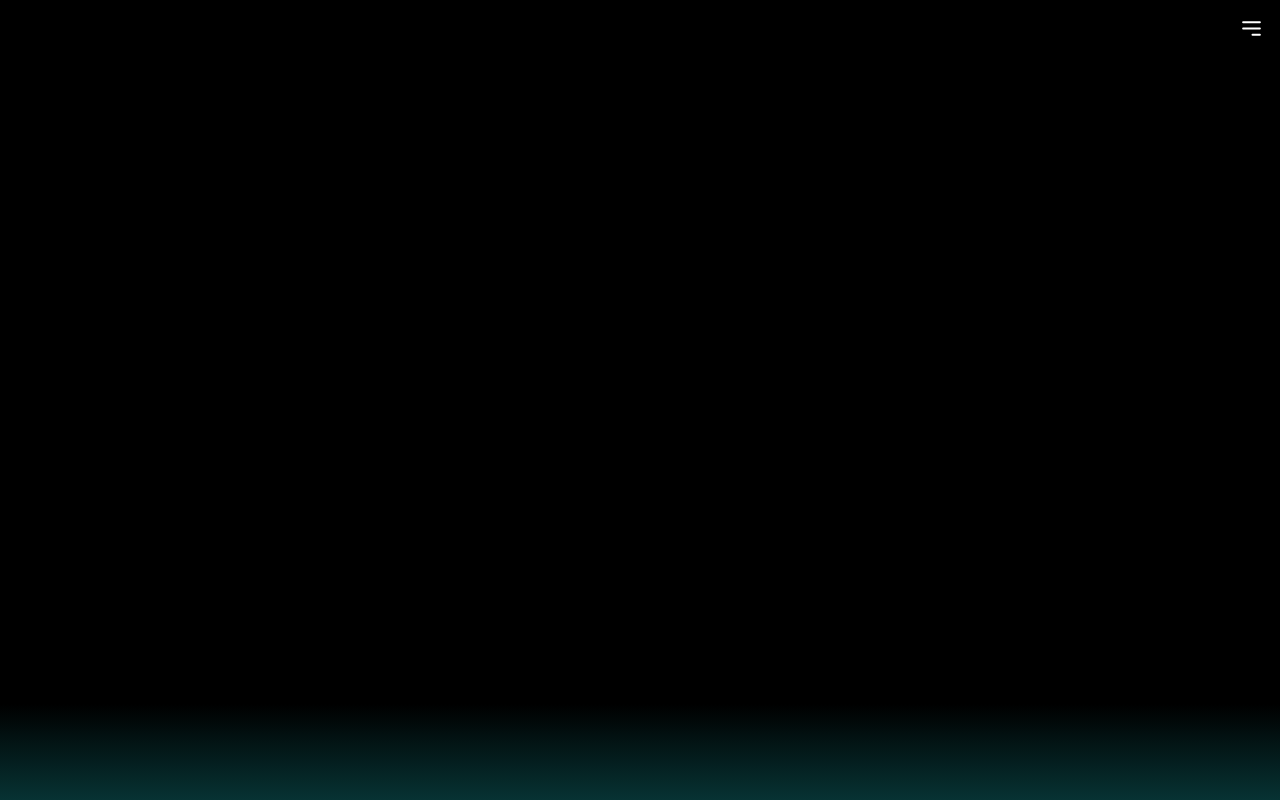
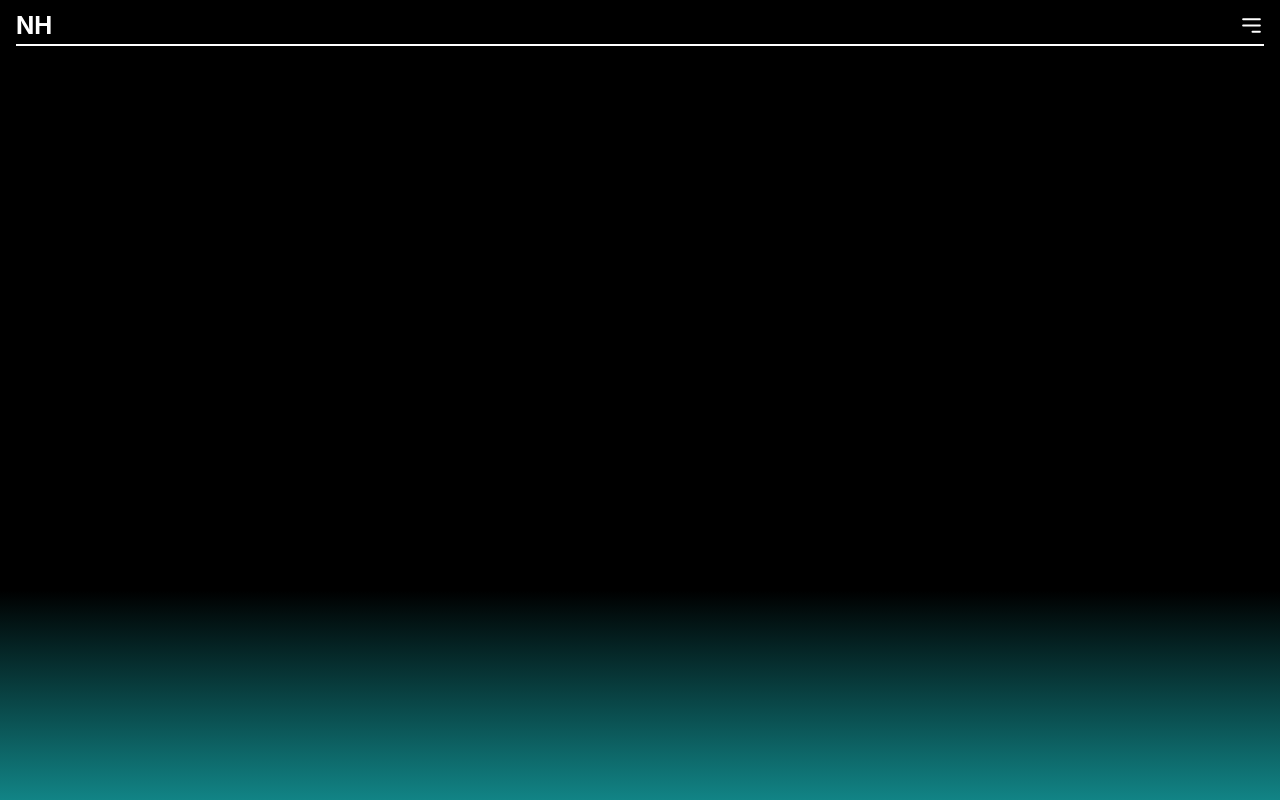
Before and after one commit to nickhibbits/react-website, a React (Create React App) app: page / in a window 1280 px wide. Shown: the top 800 px of the page. Built offline with nearby package versions, Linux system fonts and the light colour scheme.

Commit message:
style navbar

```diff
--- a/src/components/Nav.js
+++ b/src/components/Nav.js
@@ -4,6 +4,7 @@ import "../styles/Nav.css";
 function Nav() {
   return (
     <div className="nav-component">
+      <div className="N">NH</div>
       <div className="icon-wrapper">
         <HiOutlineMenuAlt3 size={25} color="white" />
       </div>
--- a/src/styles/App.css
+++ b/src/styles/App.css
@@ -3,5 +3,5 @@
   grid-template-columns: repeat(4, 1fr);
   grid-template-rows: 30px repeat(4, 1fr);
   grid-gap: 16px;
-  min-height: 120vh;
+  min-height: 100vh;
 }
--- a/src/styles/Nav.css
+++ b/src/styles/Nav.css
@@ -1,5 +1,20 @@
 .nav-component {
   display: flex;
-  justify-content: flex-end;
-  grid-area: 1 / 4 / 1 / 5;
+  justify-content: space-between;
+  grid-area: 1 / 1 / 1 / 5;
+  border-bottom: solid 2px white;
+  padding-bottom: 10px;
 }
+
+.icon-wrapper {
+  display: flex;
+  align-items: center;
+}
+
+.N {
+  color: white;
+  display: flex;
+  font-size: 1.5rem;
+  font-weight: bold;
+  align-items: center;
+}
```
